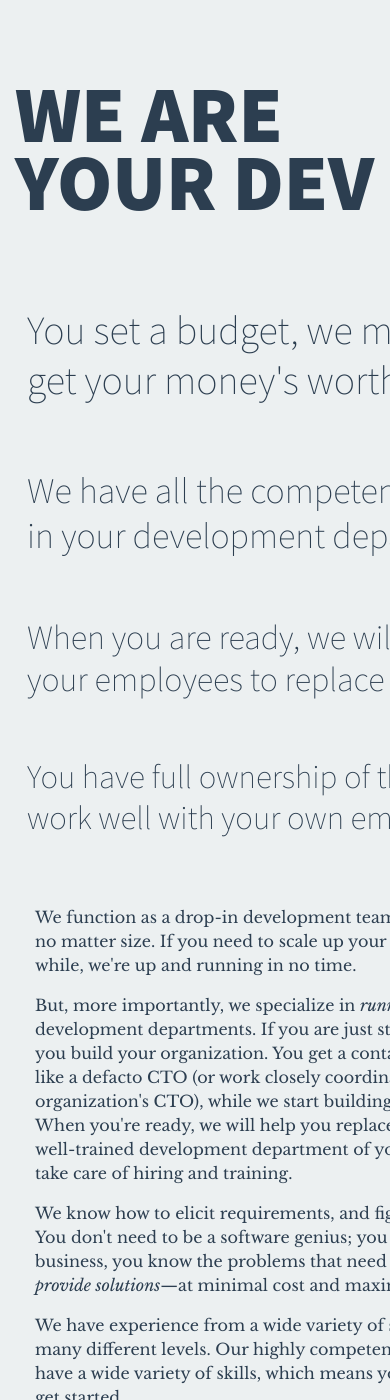
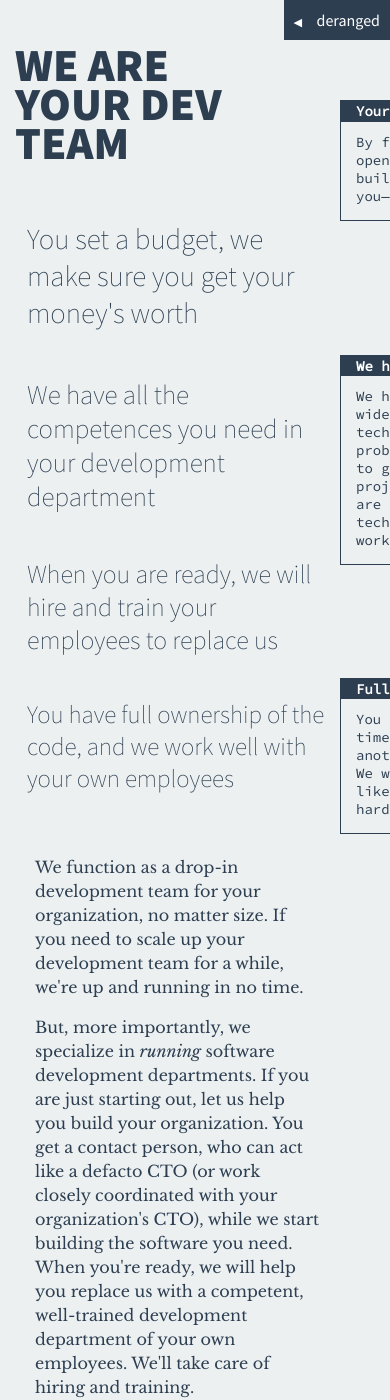
Before and after one commit to derangeddk/deranged.dk, a Jekyll site: the page built from new/index.html, in a window 390 px wide and 1400 px high. Built offline with Jekyll 4.4.1, drawn with Linux system fonts in a browser that asks for light colours.

Commit message:
full responsive v1

```diff
--- a/new/index.html
+++ b/new/index.html
@@ -16,7 +16,7 @@ title: 'We are your dev team: deranged'
         transform: translateX(0);
     }
     header nav {
-        padding: 0 10px;
+        padding: 0 10px 0 4px;
     }
     header a {
         color: white;
@@ -24,19 +24,48 @@ title: 'We are your dev team: deranged'
         padding: 10px;
         text-decoration: none;
         transition: background 0.4s;
+        background: #2c3e50;
+    }
+    header .logo {
+        cursor: default;
     }
     header .expand-indicator {
         font-size: 0.7em;
-        cursor: normal;
+        padding-right: 1em;
     }
     header a[href]:hover {
-        background: rgba(255,255,255,0.1);
+        background: #445a70;
+    }
+    @media (max-width: 920px) {
+        header {
+            transform: translateX(0);
+            background: transparent;
+            height: 41px;
+            overflow: hidden;
+        }
+        header:hover {
+            height: auto;
+        }
+        header nav {
+            display: flex;
+            flex-direction: column;
+            align-items: flex-end;
+            padding: 0;
+        }
+        header a:not(.logo) {
+            transform: translateX(400px);
+            transition: transform 1s, background 0.4s;
+            padding-left: 15px;
+            padding-right: 15px;
+        }
+        header:hover a {
+            transform: translateX(0);
+        }
     }
 </style>
 <header>
     <nav>
-        <a class="expand-indicator">&#9664;</a>
-        <a class="logo">deranged</a>
+        <a class="logo"><span class="expand-indicator">&#9664;</span> deranged</a>
         {% include menu_links.html %}
     </nav>
 </header>
@@ -297,6 +326,68 @@ title: 'We are your dev team: deranged'
             }
             main aside .box:hover {
                 transform: translateX(calc(100vw - 1080px));
+            }
+        }
+        @media (max-width: 700px) {
+            .pitches {
+                grid-template-columns: [text] calc(100vw - 100px) [asides] 1fr;
+            }
+            main aside .box {
+                width: calc(100vw - 20px);
+                max-width: auto;
+                min-width: auto;
+                margin-left: 10px;
+                margin-right: 10px;
+            }
+            main aside .box:hover {
+                transform: translateX(calc(100px - 100vw));
+            }
+            main h1 {
+                font-size: 3em;
+            }
+            main section.get-a-quote {
+                margin-right: -40px;
+            }
+        }
+        @media (max-width: 560px) {
+            main h1 {
+                font-size: 2.6em;
+            }
+            main h2 {
+                font-size: 1.7em;
+                hyphens: auto;
+            }
+            main h2:nth-child(3) {
+                font-size: 1.55em;
+            }
+            main h2:nth-child(4) {
+                font-size: 1.45em;
+            }
+            main h2:nth-child(5) {
+                font-size: 1.40em;
+            }
+        }
+        @media (max-width: 500px) {
+            main h1 {
+                font-size: 2.3em;
+            }
+            main h2 {
+                font-size: 1.45em;
+            }
+            main h2:nth-child(3) {
+                font-size: 1.35em;
+            }
+            main h2:nth-child(4) {
+                font-size: 1.30em;
+            }
+            main h2:nth-child(5) {
+                font-size: 1.25em;
+            }
+            .pitches {
+                grid-template-columns: [text] calc(100vw - 75px) [asides] 1fr;
+            }
+            main aside .box:hover {
+                transform: translateX(calc(60px - 100vw));
             }
         }
     </style>
```
